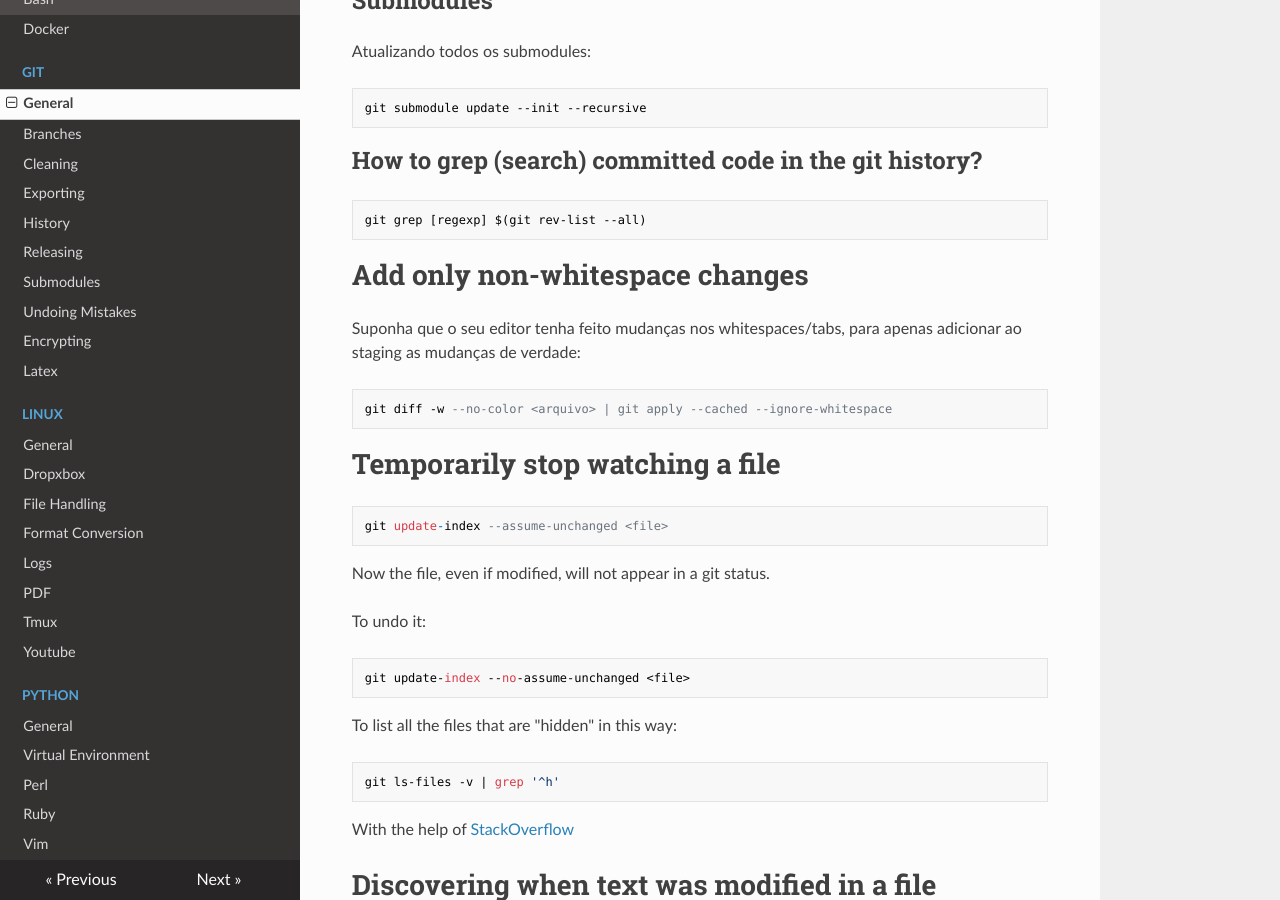
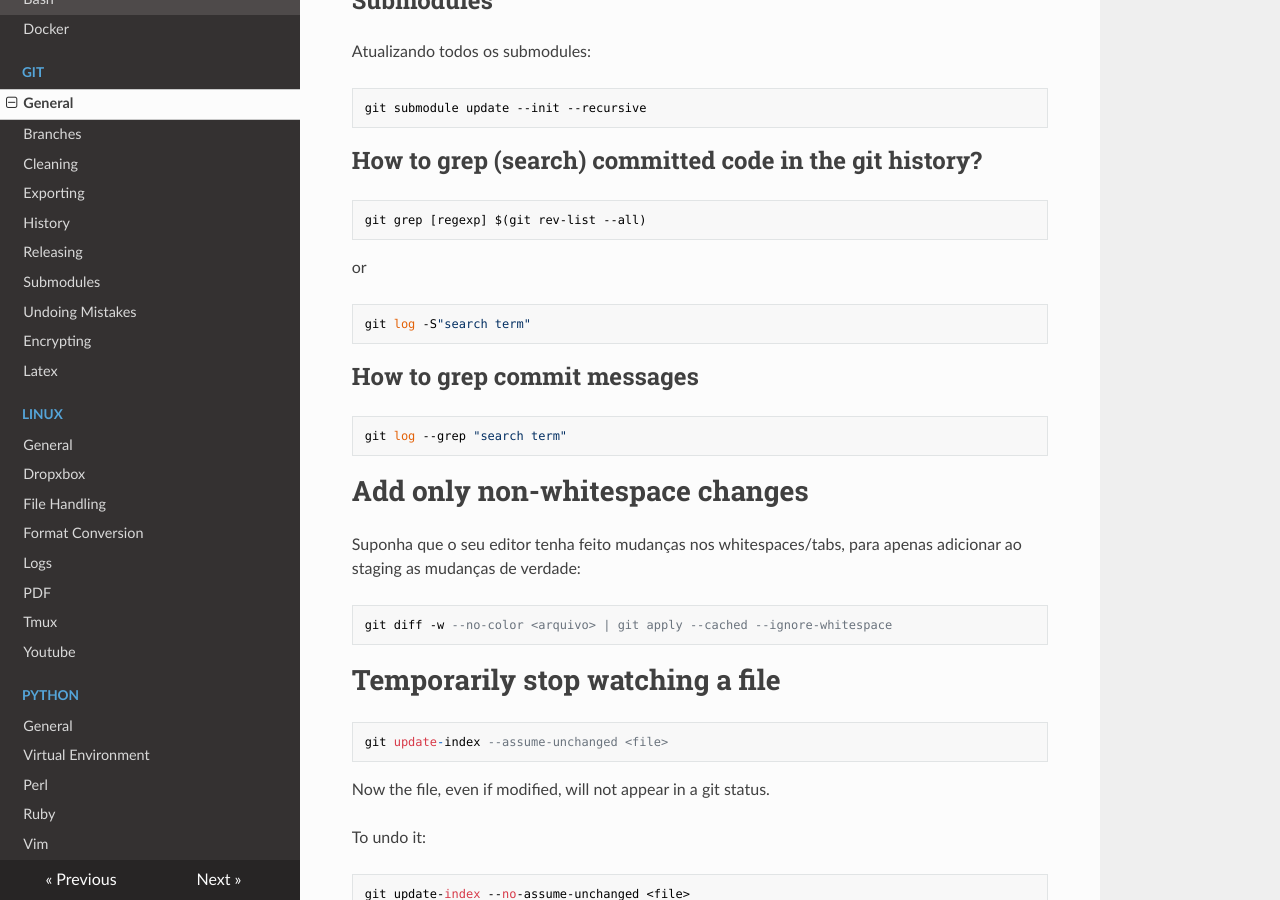
Before and after one commit to hposca/useful_notes, an MkDocs documentation site: the page built from docs/git/git.md, in a window 1280 px wide and 900 px high, scrolled down 1614 px. Built offline with MkDocs 1.6.1, drawn with Linux system fonts in a browser that asks for light colours; nearby versions of some CDN libraries; old or Windows-style settings are respelled for this version of MkDocs.

Commit message:
More ways to grep in git

````diff
--- a/docs/git/git.md
+++ b/docs/git/git.md
@@ -92,6 +92,18 @@ git submodule update --init --recursive
 git grep [regexp] $(git rev-list --all)
 ~~~
 
+or
+
+~~~ Bash
+git log -S"search term"
+~~~
+
+## How to grep commit messages
+
+```bash
+git log --grep "search term"
+```
+
 # Add only non-whitespace changes
 
 Suponha que o seu editor tenha feito mudanças nos whitespaces/tabs, para apenas adicionar ao staging as mudanças de verdade:
````
